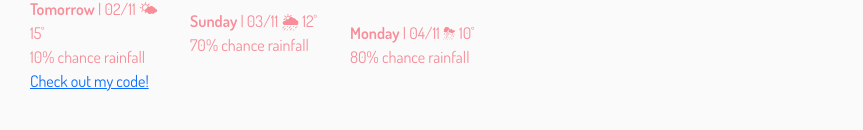
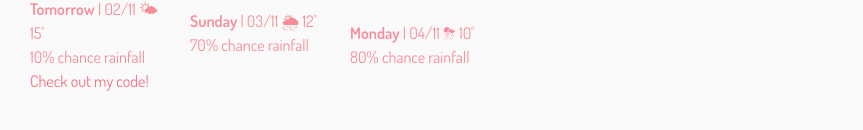
Before and after one commit to kcmgarcia/weather-app-project, a plain HTML site: page index.html in a window 1280 px wide. Shown: the part 344-474 px from the top of the page, without its empty margins (0-863 px from the left). Drawn offline with nearby package versions, Linux system fonts and the light colour scheme; no server answers.

Commit message:
Changed CSS on Git link

```diff
--- a/index.html
+++ b/index.html
@@ -84,7 +84,7 @@
     </div>
     </div>
 
-    <a href="https://github.com/kcmgarcia/weather-app-project">Check out my code!</a>
+    <a href="https://github.com/kcmgarcia/weather-app-project" class="linkGit">Check out my code!</a>
   </div>
 
     <script src=src/index.js></script>
--- a/src/styles.css
+++ b/src/styles.css
@@ -87,3 +87,8 @@ li {
   font-size: 18px;
   font-weight: 400;
 }
+
+.linkGit {
+    color: #f67280;
+    text-decoration: none;
+}
```
